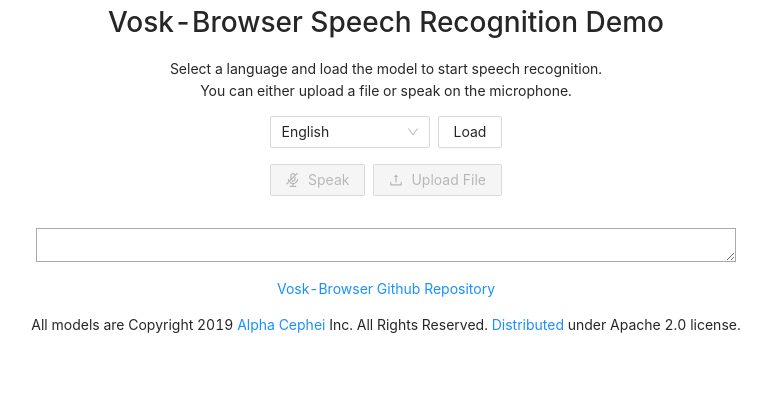
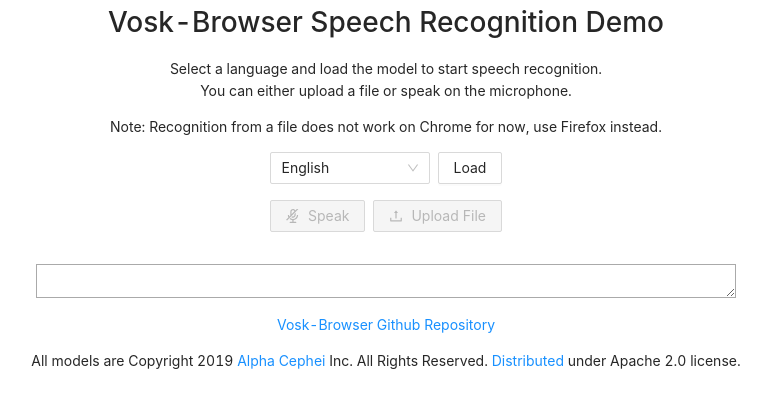
Before and after one commit to ccoreilly/vosk-browser, a React (Create React App) app in the folder examples/react/: page / in a window 1280 px wide. Shown: the top 408 px of the page, without its empty margins (254-1021 px from the left). Built offline with nearby package versions, Linux system fonts and the light colour scheme.

Commit message:
Add disclaimer about file recognition not working on Chrome

```diff
--- a/examples/react/src/index.tsx
+++ b/examples/react/src/index.tsx
@@ -22,6 +22,9 @@
         Select a language and load the model to start speech recognition. <br />
         You can either upload a file or speak on the microphone.
       </p>
+      <p>
+        Note: Recognition from a file does not work on Chrome for now, use Firefox instead.
+      </p>
       <Recognizer />
       <p>
         <a href="https://github.com/ccoreilly/vosk-browser">
```
